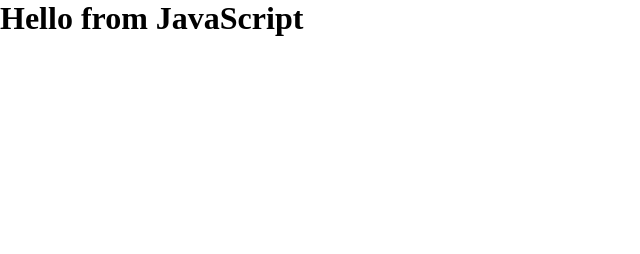
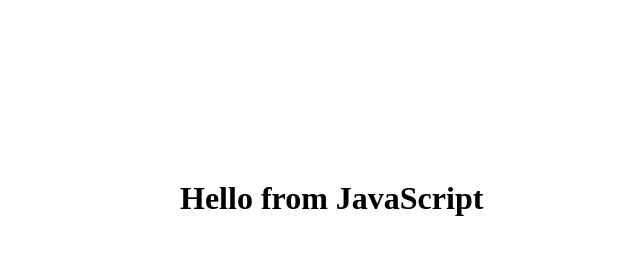
Before and after one commit to catherinatss/Git-course, a plain HTML site: page index.html in a window 1280 px wide. Shown: the whole page, without its empty margins (0-640 px from the left). Drawn offline with Linux system fonts and the light colour scheme.

Commit message:
padding 30

```diff
--- a/index.html
+++ b/index.html
@@ -7,8 +7,8 @@
   <title>Git Course</title>
   <style>
     * {
-      margin: 0;
-      padding: 0;
+      margin: 30px;
+      padding: 30px;
     }
   </style>
 </head>
```
